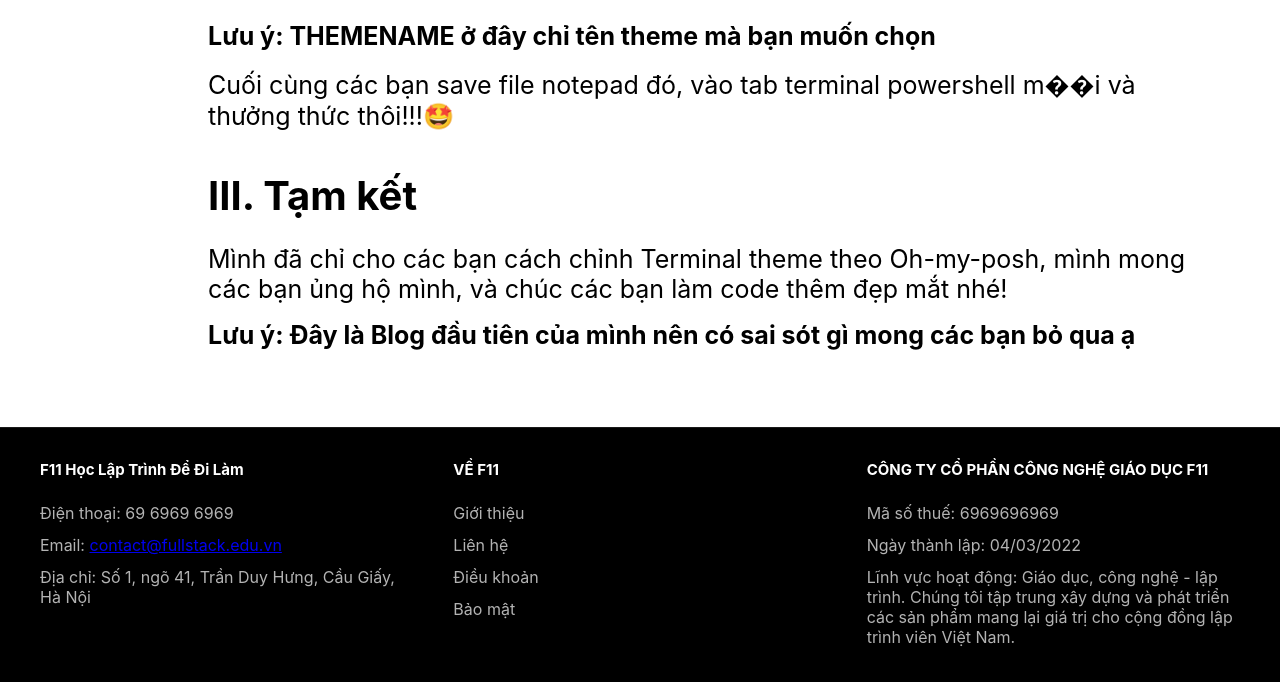
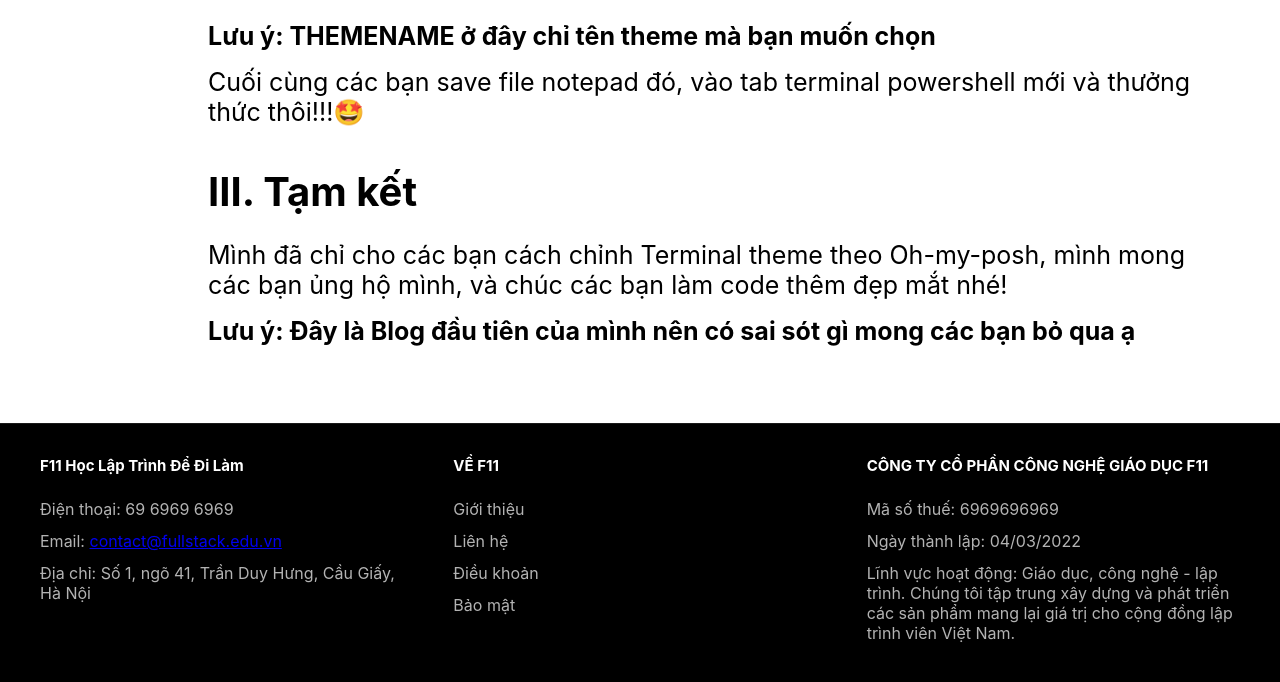
Before and after one commit to alpha-tran/Nhom20_FigmaToCode, a plain HTML site: page new/index.html in a window 1280 px wide. Shown: the part 1903-2585 px from the top of the page. Drawn offline with Linux system fonts and the light colour scheme.

Commit message:
SCRUM-118 <Hoàn thành Xây dựng giao diện HTML/CSS chi tiết bài viết>

```diff
--- a/new/index.html
+++ b/new/index.html
@@ -201,7 +201,7 @@
             </p>
             <p>
               Cuối cùng các bạn save file notepad đó, vào tab terminal powershell
-              m��i và thưởng thức thôi!!!🤩
+              mới và thưởng thức thôi!!!🤩
             </p>
           </section>
 
```
